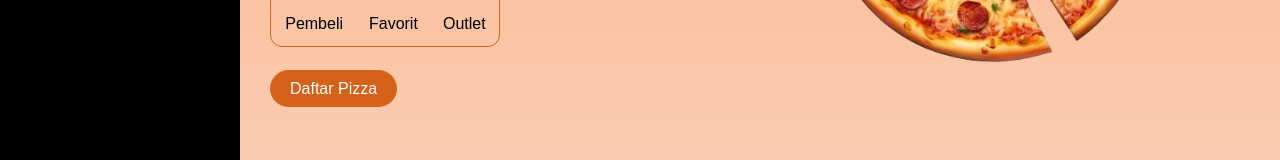
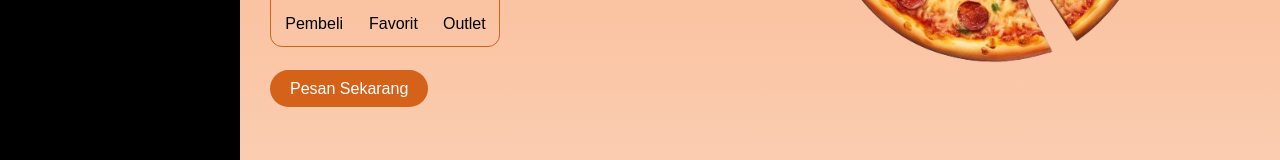
Before and after one commit to Rnds34/CapstoneProjeckRevou, a website: page index.html in a window 1280 px wide. Shown: the part 409-569 px from the top of the page. Drawn offline with Linux system fonts and the light colour scheme.

Commit message:
Update Terbaru

```diff
--- a/index.html
+++ b/index.html
@@ -57,7 +57,7 @@
                         <td>Outlet</td>
                     </tr>
                 </table>
-                <a class="order-button" href="pesanpizza.html">Daftar Pizza</a>
+                <a class="order-button" href="pesanpizza.html">Pesan Sekarang</a>
             </div>
             <div class="content-image">
                 <img src="assets/img/pizza.png" alt="Pizza" width="400px">
```
